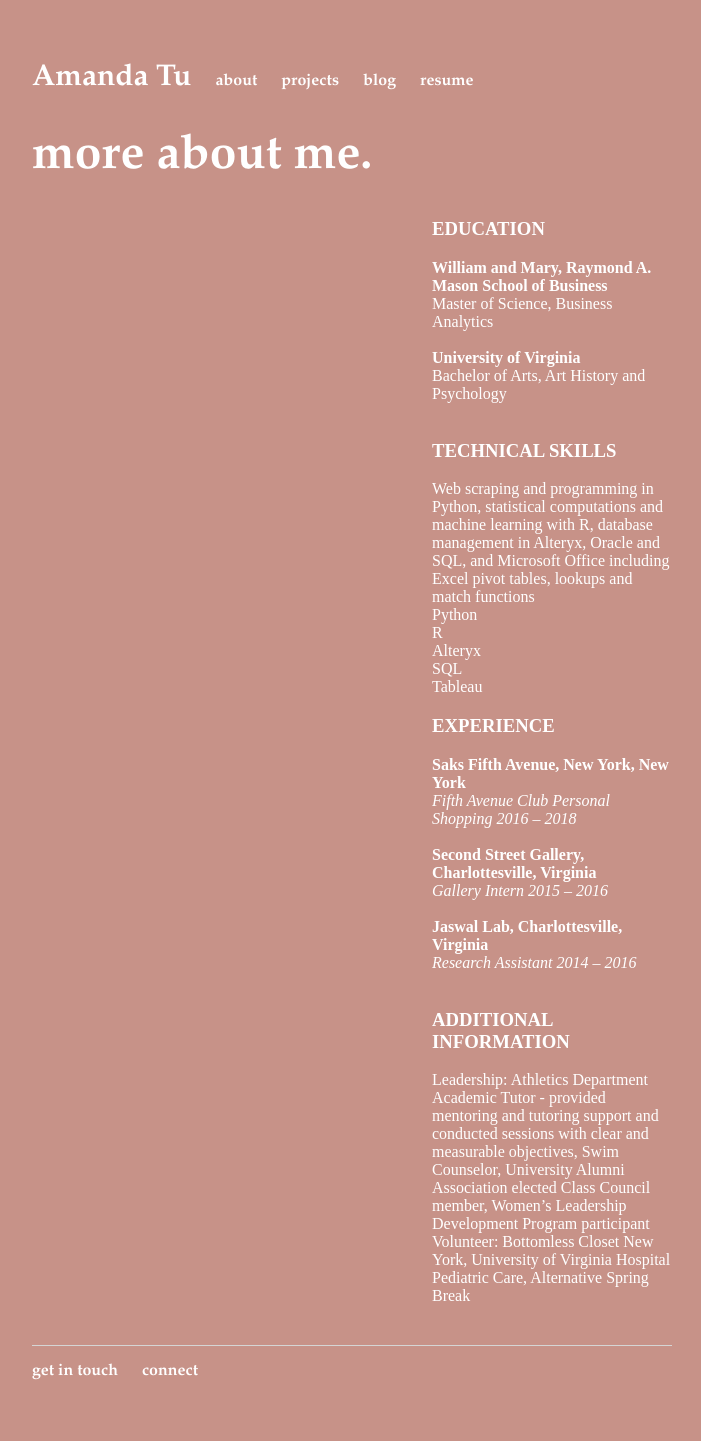
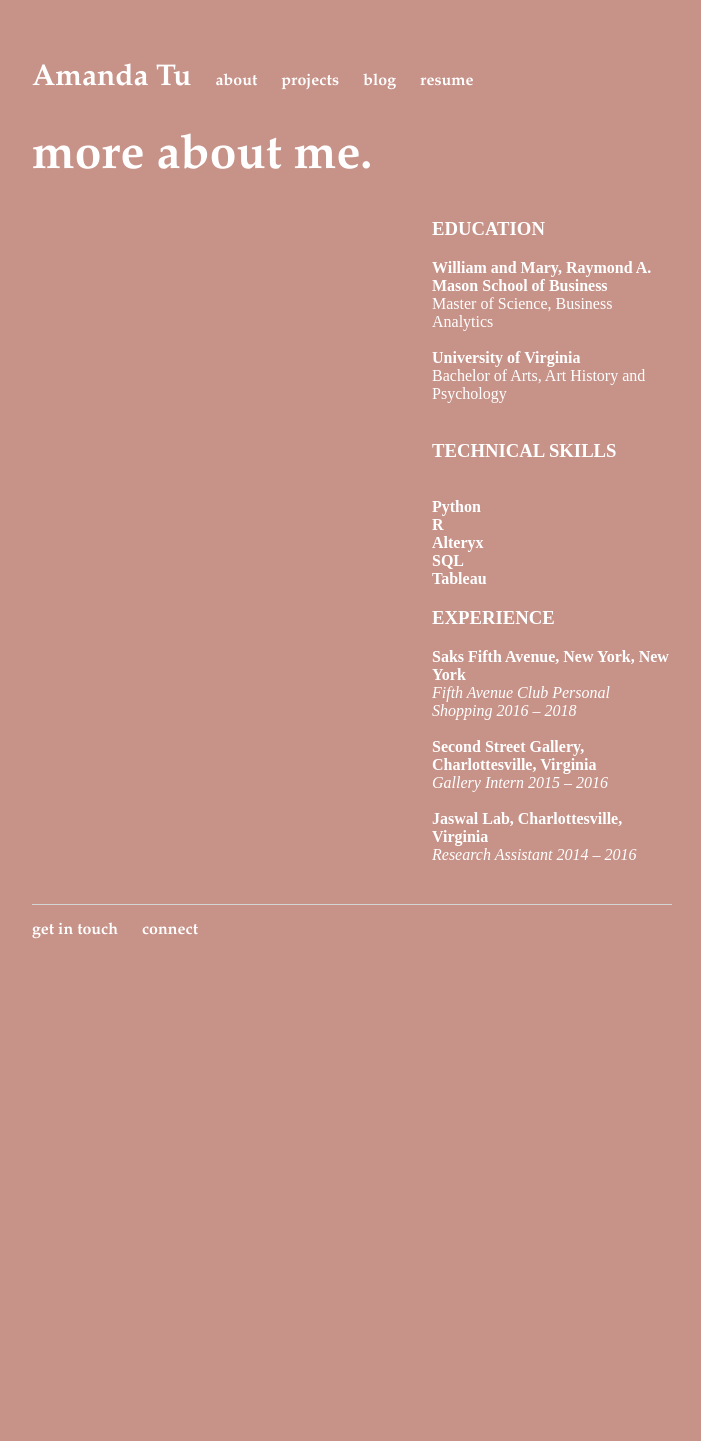
Before and after one commit to amanda-t2/amanda-t2.github.io, a Jekyll site: the page built from about/index.html, in a window 1280 px wide. Shown: the whole page, without its empty margins (288-989 px from the left). Built offline with Jekyll 4.4.1, drawn with Linux system fonts in a browser that asks for light colours; after the commit the page ends 1000 px from its top, so only the background shows below that.

Commit message:
Update index.html

```diff
--- a/about/index.html
+++ b/about/index.html
@@ -14,18 +14,16 @@ title: more about me.
 		<br>
 
 		<h3> TECHNICAL SKILLS </h3>
-Web scraping and programming in Python, statistical computations and machine learning with R, database management in Alteryx, Oracle and
-SQL, and Microsoft Office including Excel pivot tables, lookups and match functions
 		<br>
-		Python
+		<strong> Python </strong>
 		<br>
-		R
+		<strong> R </strong>
 		<br>
-		Alteryx
+		<strong> Alteryx </strong>
 		<br>
-		SQL
+		<strong> SQL </strong>
 		<br>
-		Tableau
+		<strong> Tableau </strong>
 
 		<h3> EXPERIENCE </h3>
 <strong> Saks Fifth Avenue, New York, New York </strong> <br>
@@ -36,10 +34,4 @@ SQL, and Microsoft Office including Excel pivot tables, lookups and match functi
 	<br>
 <strong> Jaswal Lab, Charlottesville, Virginia </strong> <br>
 		<i> Research Assistant 2014 – 2016</i><br>
-	<br>
-	<h3> ADDITIONAL INFORMATION </h3>
-Leadership: Athletics Department Academic Tutor - provided mentoring and tutoring support and conducted sessions
-with clear and measurable objectives, Swim Counselor, University Alumni Association elected Class Council member,
-Women’s Leadership Development Program participant<br>
-Volunteer: Bottomless Closet New York, University of Virginia Hospital Pediatric Care, Alternative Spring Break
 	</ul>
```
